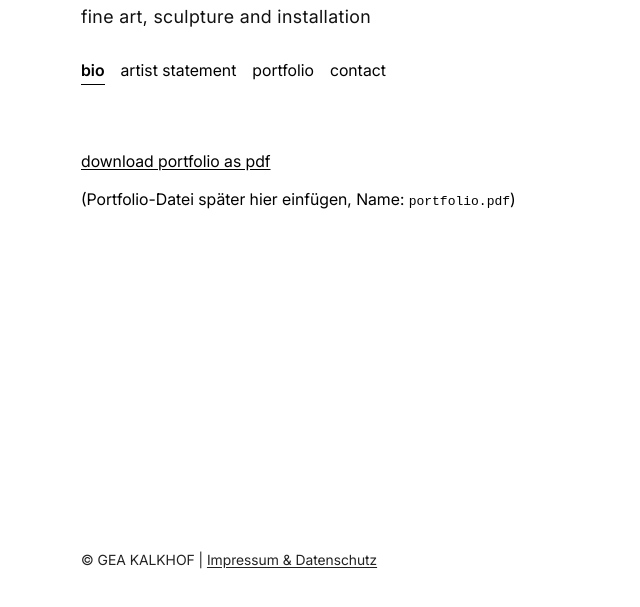
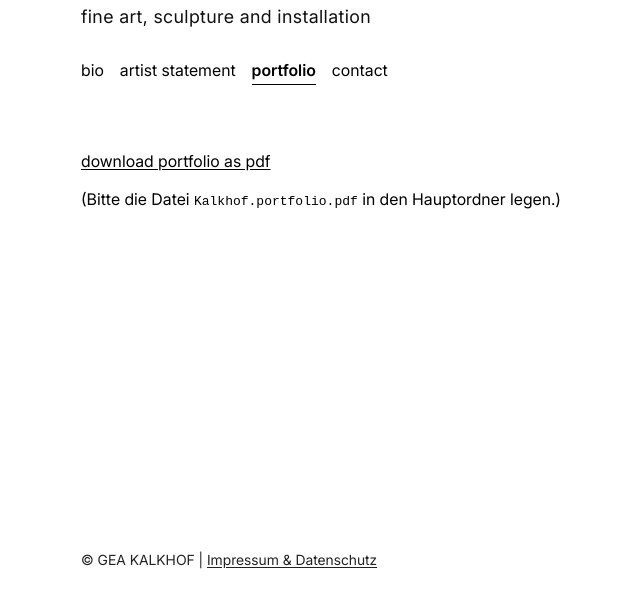
Before and after one commit to KalkhofGea/Website-Kalkhof, a plain HTML site: page portfolio.html in a window 1280 px wide. Shown: the part 139-746 px from the top of the page, without its empty margins (223-863 px from the left). Drawn offline with Linux system fonts and the light colour scheme.

Commit message:
Update portfolio.html

```diff
--- a/portfolio.html
+++ b/portfolio.html
@@ -3,7 +3,7 @@
 <head>
   <meta charset="utf-8">
   <meta name="viewport" content="width=device-width, initial-scale=1">
-  <title>Home – GEA KALKHOF</title>
+  <title>Portfolio – GEA KALKHOF</title>
   <link rel="stylesheet" href="styles.css">
 </head>
 <body>
@@ -12,15 +12,15 @@
       <h1 class="site-title">GEA KALKHOF</h1>
       <div class="subtitle">fine art, sculpture and installation</div>
       <nav class="nav">
-        <a href="bio.html" class="active">bio</a>
+        <a href="bio.html">bio</a>
         <a href="artist-statement.html">artist statement</a>
-        <a href="portfolio.html">portfolio</a>
+        <a href="portfolio.html" class="active">portfolio</a>
         <a href="contact.html">contact</a>
       </nav>
     </header>
     <main class="main section">
-  <p><a href="portfolio.pdf" download>download portfolio as pdf</a></p>
-  <p>(Portfolio-Datei später hier einfügen, Name: <code>portfolio.pdf</code>)</p>
+      <p><a href="Kalkhof.portfolio.pdf" download>download portfolio as pdf</a></p>
+      <p>(Bitte die Datei <code>Kalkhof.portfolio.pdf</code> in den Hauptordner legen.)</p>
     </main>
     <footer class="footer">
       <div>© GEA KALKHOF | <a href="impressum.html">Impressum & Datenschutz</a></div>
```
